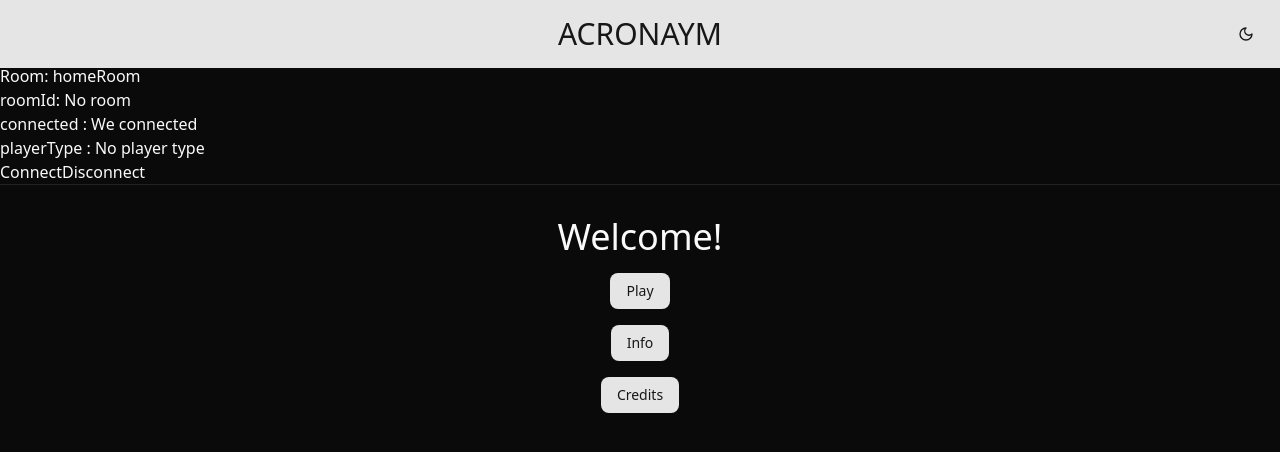
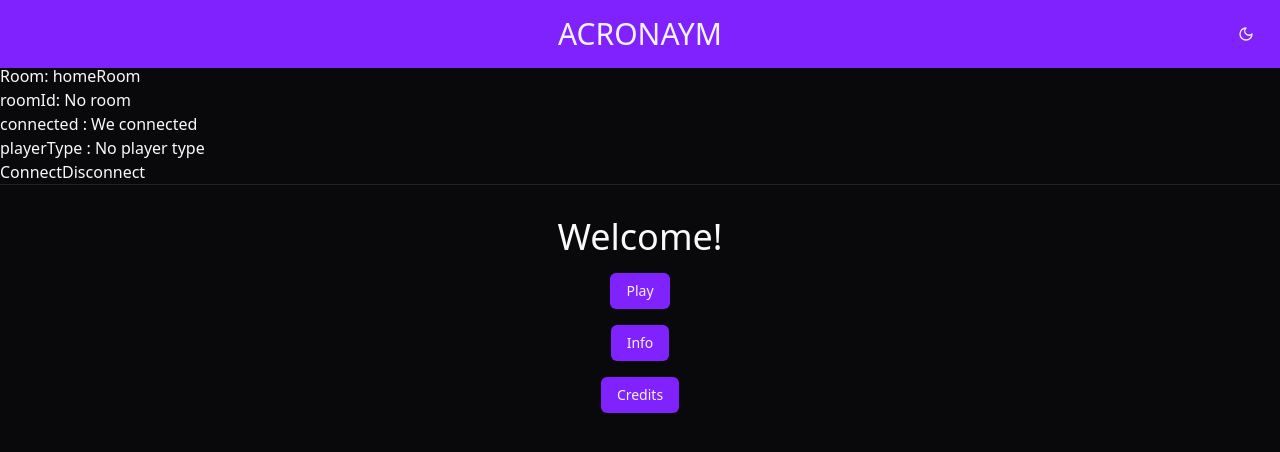
Before and after one commit to rritchey123/acronym, a React (Vite) app in the folder clientV2/: page / in a window 1280 px wide. Shown: the top 452 px of the page. Built offline with nearby package versions, Linux system fonts and the light colour scheme; no server answers.

Commit message:
Change theme

```diff
--- a/clientV2/src/index.css
+++ b/clientV2/src/index.css
@@ -3,72 +3,72 @@
 @custom-variant dark (&:is(.dark *));
 
 :root {
-  --radius: 0.625rem;
+    --radius: 0.5rem;
     --background: oklch(1 0 0);
-  --foreground: oklch(0.145 0 0);
+    --foreground: oklch(0.141 0.005 285.823);
     --card: oklch(1 0 0);
-  --card-foreground: oklch(0.145 0 0);
+    --card-foreground: oklch(0.141 0.005 285.823);
     --popover: oklch(1 0 0);
-  --popover-foreground: oklch(0.145 0 0);
-  --primary: oklch(0.205 0 0);
-  --primary-foreground: oklch(0.985 0 0);
-  --secondary: oklch(0.97 0 0);
-  --secondary-foreground: oklch(0.205 0 0);
-  --muted: oklch(0.97 0 0);
-  --muted-foreground: oklch(0.556 0 0);
-  --accent: oklch(0.97 0 0);
-  --accent-foreground: oklch(0.205 0 0);
+    --popover-foreground: oklch(0.141 0.005 285.823);
+    --primary: oklch(0.606 0.25 292.717);
+    --primary-foreground: oklch(0.969 0.016 293.756);
+    --secondary: oklch(0.967 0.001 286.375);
+    --secondary-foreground: oklch(0.21 0.006 285.885);
+    --muted: oklch(0.967 0.001 286.375);
+    --muted-foreground: oklch(0.552 0.016 285.938);
+    --accent: oklch(0.967 0.001 286.375);
+    --accent-foreground: oklch(0.21 0.006 285.885);
     --destructive: oklch(0.577 0.245 27.325);
-  --border: oklch(0.922 0 0);
-  --input: oklch(0.922 0 0);
-  --ring: oklch(0.708 0 0);
+    --border: oklch(0.92 0.004 286.32);
+    --input: oklch(0.92 0.004 286.32);
+    --ring: oklch(0.606 0.25 292.717);
     --chart-1: oklch(0.646 0.222 41.116);
     --chart-2: oklch(0.6 0.118 184.704);
     --chart-3: oklch(0.398 0.07 227.392);
     --chart-4: oklch(0.828 0.189 84.429);
     --chart-5: oklch(0.769 0.188 70.08);
     --sidebar: oklch(0.985 0 0);
-  --sidebar-foreground: oklch(0.145 0 0);
-  --sidebar-primary: oklch(0.205 0 0);
-  --sidebar-primary-foreground: oklch(0.985 0 0);
-  --sidebar-accent: oklch(0.97 0 0);
-  --sidebar-accent-foreground: oklch(0.205 0 0);
-  --sidebar-border: oklch(0.922 0 0);
-  --sidebar-ring: oklch(0.708 0 0);
+    --sidebar-foreground: oklch(0.141 0.005 285.823);
+    --sidebar-primary: oklch(0.606 0.25 292.717);
+    --sidebar-primary-foreground: oklch(0.969 0.016 293.756);
+    --sidebar-accent: oklch(0.967 0.001 286.375);
+    --sidebar-accent-foreground: oklch(0.21 0.006 285.885);
+    --sidebar-border: oklch(0.92 0.004 286.32);
+    --sidebar-ring: oklch(0.606 0.25 292.717);
 }
 
 .dark {
-  --background: oklch(0.145 0 0);
+    --background: oklch(0.141 0.005 285.823);
     --foreground: oklch(0.985 0 0);
-  --card: oklch(0.205 0 0);
+    --card: oklch(0.21 0.006 285.885);
     --card-foreground: oklch(0.985 0 0);
-  --popover: oklch(0.205 0 0);
+    --popover: oklch(0.21 0.006 285.885);
     --popover-foreground: oklch(0.985 0 0);
-  --primary: oklch(0.922 0 0);
-  --primary-foreground: oklch(0.205 0 0);
-  --secondary: oklch(0.269 0 0);
+    --primary: oklch(0.541 0.281 293.009);
+    --primary-foreground: oklch(0.969 0.016 293.756);
+    --secondary: oklch(0.274 0.006 286.033);
     --secondary-foreground: oklch(0.985 0 0);
-  --muted: oklch(0.269 0 0);
-  --muted-foreground: oklch(0.708 0 0);
-  --accent: oklch(0.269 0 0);
+    --muted: oklch(0.274 0.006 286.033);
+    --muted-foreground: oklch(0.705 0.015 286.067);
+    --accent: oklch(0.274 0.006 286.033);
     --accent-foreground: oklch(0.985 0 0);
     --destructive: oklch(0.704 0.191 22.216);
     --border: oklch(1 0 0 / 10%);
     --input: oklch(1 0 0 / 15%);
-  --ring: oklch(0.556 0 0);
+    --ring: oklch(0.541 0.281 293.009);
     --chart-1: oklch(0.488 0.243 264.376);
     --chart-2: oklch(0.696 0.17 162.48);
     --chart-3: oklch(0.769 0.188 70.08);
     --chart-4: oklch(0.627 0.265 303.9);
     --chart-5: oklch(0.645 0.246 16.439);
-  --sidebar: oklch(0.205 0 0);
+    --sidebar: oklch(0.21 0.006 285.885);
     --sidebar-foreground: oklch(0.985 0 0);
-  --sidebar-primary: oklch(0.488 0.243 264.376);
-  --sidebar-primary-foreground: oklch(0.985 0 0);
-  --sidebar-accent: oklch(0.269 0 0);
+    --sidebar-primary: oklch(0.541 0.281 293.009);
+    --sidebar-primary-foreground: oklch(0.969 0.016 293.756);
+    --sidebar-accent: oklch(0.274 0.006 286.033);
     --sidebar-accent-foreground: oklch(0.985 0 0);
     --sidebar-border: oklch(1 0 0 / 10%);
-  --sidebar-ring: oklch(0.556 0 0);
+    --sidebar-ring: oklch(0.541 0.281 293.009);
 }
 
 @theme inline {
```
Lines whose indentation alone changed are shown as unchanged.
